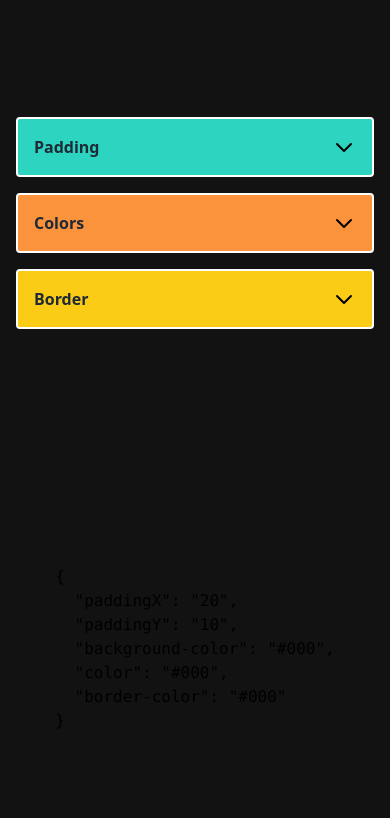
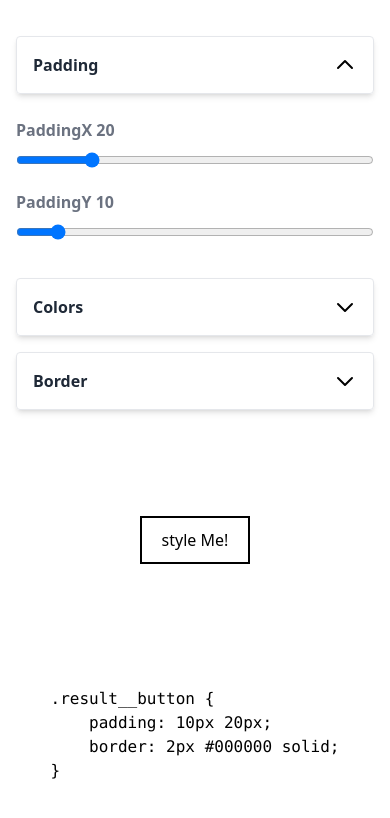
Before and after one commit to staranbeer/css-generator, a React (Create React App) app: page /button in a window 390 px wide. Shown: the top 818 px of the page. Built offline with nearby package versions, Linux system fonts and the light colour scheme.

Commit message:
added basic functionality for the whole app

```diff
--- a/src/App.jsx
+++ b/src/App.jsx
@@ -1,19 +1,20 @@
 import React from "react";
 import { useSelector } from "react-redux";
+import ResultButton from "./components/layout/ResultButton";
 import ButtonEditor from "./features/buttonSlice/ButtonEditor";
 
 const App = () => {
   const { styles } = useSelector((state) => state.button);
   return (
-    <div className="bg-[#121212]">
-      <div className="max-w-6xl  mx-auto  flex flex-col md:flex-row h-screen w-screen overflow-hidden">
+    <div className="">
+      <div className="max-w-7xl  mx-auto  flex flex-col md:flex-row h-screen w-screen overflow-hidden">
         <div className="w-full max-w-lg md:max-w-full py-8 mx-auto flex-1 grid place-items-center px-4 lg:px-14">
           <div className="w-full">
             <ButtonEditor />
           </div>
         </div>
-        <div className="flex-1 grid place-items-center ">
-          <pre>{JSON.stringify(styles, null, 2)}</pre>
+        <div className="fw-full bg-white flex-1 grid place-items-center ">
+          <ResultButton />
         </div>
       </div>
     </div>
--- /dev/null
+++ b/src/components/layout/ResultButton.jsx
@@ -0,0 +1,34 @@
+import React from "react";
+import { useMemo } from "react";
+import { useEffect } from "react";
+import { useSelector } from "react-redux";
+import deriveStyles from "../../lib/deriveStyles";
+
+const ResultButton = () => {
+  const { styles } = useSelector((state) => state.button);
+  const resultStyles = useMemo(() => {
+    let derivedStyles = deriveStyles(styles);
+
+    // turn the object key value pairs into a CSS ruleset
+    let result = ".result__button {\n";
+    for (let key in derivedStyles) {
+      result += `    ${key}: ${derivedStyles[key]};\n`;
+    }
+    result += "}";
+    return result;
+  }, [styles]);
+
+  useEffect(() => {
+    let stylesElement = document.getElementById("generated-styles");
+    stylesElement.innerHTML = resultStyles;
+  }, [styles]);
+
+  return (
+    <>
+      <button className="result__button">style Me!</button>
+      <pre>{resultStyles}</pre>
+    </>
+  );
+};
+
+export default ResultButton;
--- a/src/components/utils/Menu.jsx
+++ b/src/components/utils/Menu.jsx
@@ -1,6 +1,7 @@
 import React, { useState } from "react";
 import { motion } from "framer-motion";
 import { HiOutlineChevronDown, HiOutlineChevronUp } from "react-icons/hi";
+import { useEffect } from "react";
 
 const MenuItems = ({ children }) => {
   return (
@@ -10,17 +11,28 @@ const MenuItems = ({ children }) => {
   );
 };
 
-const Menu = ({ title, children }) => {
-  const [isOpen, setIsOpen] = useState(false);
+const Menu = ({ title, children, activeMenu, setActiveMenu }) => {
+  const [isOpen, setIsOpen] = useState(activeMenu === title);
 
   const handleClick = () => {
+    setActiveMenu(title);
     setIsOpen((i) => !i);
   };
+
+  const handleClose = () => {
+    if (activeMenu !== title) {
+      setIsOpen(false);
+    }
+  };
+
+  useEffect(() => {
+    handleClose();
+  }, [activeMenu]);
 
   return (
     <>
       <button
-        className={`menu__item block w-full py-4 border-2 border-white rounded  `}
+        className={`menu__item shadow-md  block w-full py-4 border  rounded  `}
         onClick={handleClick}
       >
         <div className="flex justify-between items-center px-4">
--- a/src/features/buttonSlice/ButtonEditor.jsx
+++ b/src/features/buttonSlice/ButtonEditor.jsx
@@ -1,10 +1,11 @@
-import React from "react";
+import React, { useState } from "react";
 import { useDispatch, useSelector } from "react-redux";
 import Menu from "../../components/utils/Menu";
 import { changeButtonStyles } from "./buttonSlice";
 
 const ButtonEditor = () => {
   const { styles } = useSelector((state) => state.button);
+  const [activeMenu, setActiveMenu] = useState("Padding");
   const dispatch = useDispatch();
 
   const handleChange = (e) => {
@@ -14,7 +15,11 @@ const ButtonEditor = () => {
 
   return (
     <div className="w-full flex flex-col gap-2 ">
-      <Menu title={"Padding"}>
+      <Menu
+        activeMenu={activeMenu}
+        setActiveMenu={setActiveMenu}
+        title={"Padding"}
+      >
         <div className="">
           <label htmlFor="paddingX">paddingX {styles["paddingX"]}</label>
           <input
@@ -37,7 +42,11 @@ const ButtonEditor = () => {
           />
         </div>
       </Menu>
-      <Menu title={"Colors"}>
+      <Menu
+        setActiveMenu={setActiveMenu}
+        activeMenu={activeMenu}
+        title={"Colors"}
+      >
         <div className="">
           <label htmlFor="color">color: {styles.color}</label>
           <input
@@ -61,7 +70,11 @@ const ButtonEditor = () => {
           />
         </div>
       </Menu>
-      <Menu title={"Border"}>
+      <Menu
+        setActiveMenu={setActiveMenu}
+        activeMenu={activeMenu}
+        title={"Border"}
+      >
         <div className="">
           <label htmlFor="border-color">
             border-color: {styles["border-color"]}
@@ -87,6 +100,29 @@ const ButtonEditor = () => {
             onChange={handleChange}
           />
         </div>
+
+        <div>
+          <label htmlFor="border-type">
+            border-type: {styles["border-type"]}
+          </label>
+          <select name="border-type" onChange={handleChange} id="border-type">
+            <option value="solid">Solid</option>
+            <option value="dotted">Dotted</option>
+            <option value="dashed">Dashed</option>
+          </select>
+        </div>
+        <div>
+          <label htmlFor="border-radius">
+            border-radius: {styles["border-radius"]}
+          </label>
+          <input
+            id="border-radius"
+            type="range"
+            name="border-radius"
+            value={styles["border-radius"]}
+            onChange={handleChange}
+          />
+        </div>
       </Menu>
     </div>
   );
--- a/src/features/buttonSlice/buttonSlice.js
+++ b/src/features/buttonSlice/buttonSlice.js
@@ -6,9 +6,9 @@ const buttonSlice = createSlice({
     styles: {
       paddingX: "20",
       paddingY: "10",
-      "background-color": "#000",
-      color: "#000",
-      "border-color": "#000",
+      "border-width": 2,
+      "border-type": "solid",
+      "border-color": "#000000",
     },
   },
 
--- a/src/index.css
+++ b/src/index.css
@@ -4,24 +4,22 @@
 
 @layer base {
   label {
-    @apply block my-2 text-gray-300 capitalize font-bold;
+    @apply block my-2 text-gray-500 capitalize font-bold;
+  }
+
+  input,
+  select {
+    @apply cursor-pointer;
   }
 
   input[type="range"],
-  input[type="color"] {
+  input[type="color"],
+  select {
     @apply w-full;
   }
 
-  input[type="color"] {
-    @apply h-8 border-4 border-white;
-  }
-  .menu__item:nth-of-type(2n - 1) {
-    @apply bg-teal-400;
-  }
-  .menu__item:nth-of-type(2n) {
-    @apply bg-orange-400;
-  }
-  .menu__item:nth-of-type(3n) {
-    @apply bg-yellow-400;
+  input[type="color"],
+  select {
+    @apply h-10 border border-gray-800 p-1;
   }
 }
--- /dev/null
+++ b/src/lib/deriveStyles.js
@@ -0,0 +1,29 @@
+import isNum from "./isNum";
+
+const deriveStyles = (styles) => {
+  // if property is a number,
+  // add px at the end
+  let newStyles = {};
+  for (let key in styles) {
+    if (isNum(key)) {
+      newStyles[key] = `${styles[key]}px`;
+    } else {
+      newStyles[key] = `${styles[key]}`;
+    }
+  }
+
+  //   derive shorthand notation from values
+  newStyles.padding = `${newStyles.paddingY} ${newStyles.paddingX}`;
+  newStyles.border = `${newStyles["border-width"]} ${newStyles["border-color"]} ${styles["border-type"]}`;
+
+  // deleting values that are available as  shorthand
+  delete newStyles.paddingX;
+  delete newStyles.paddingY;
+  delete newStyles["border-color"];
+  delete newStyles["border-width"];
+  delete newStyles["border-type"];
+
+  return newStyles;
+};
+
+export default deriveStyles;
--- a/src/lib/isNum.js
+++ b/src/lib/isNum.js
@@ -1,4 +1,10 @@
-const number = ["padding-left", "padding-top"];
+const number = [
+  "paddingX",
+  "paddingY",
+  "padding",
+  "border-radius",
+  "border-width",
+];
 
 const isNum = (value) => {
   if (number.indexOf(value) !== -1) {
```
